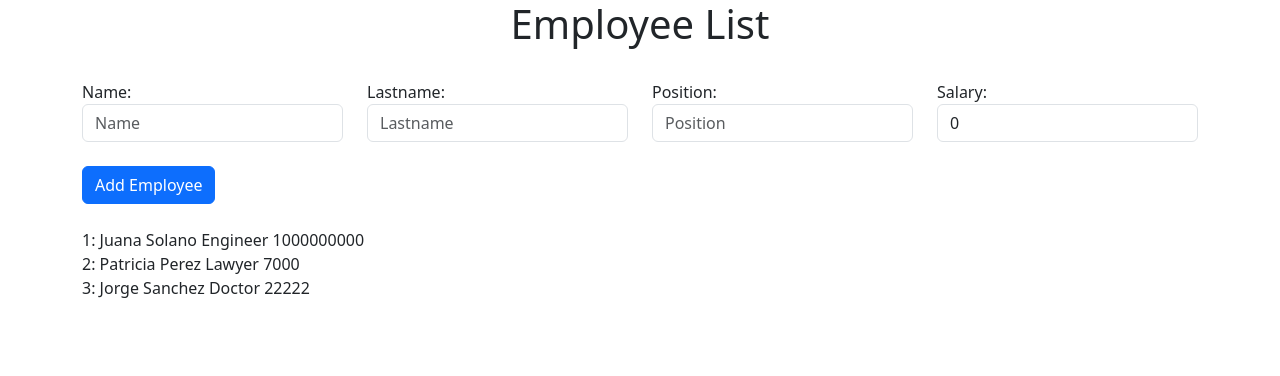
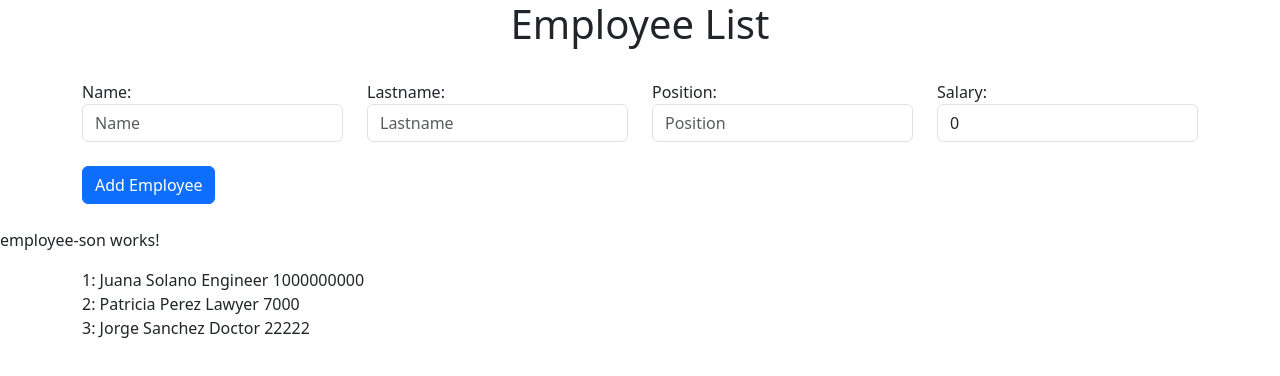
Before and after one commit to jsolano0112/practica-angular-formularioEmpleado, an Angular app: page / in a window 1280 px wide. Shown: the top 376 px of the page. Built offline with nearby package versions, Linux system fonts and the light colour scheme.

Commit message:
Adding tag of component employee-son

```diff
--- a/src/app/app.component.html
+++ b/src/app/app.component.html
@@ -38,7 +38,7 @@
 
 
 <br>
-
+<app-employee-son></app-employee-son>
 <div class="container">
   <div class="row">
     <div class="col">
```
